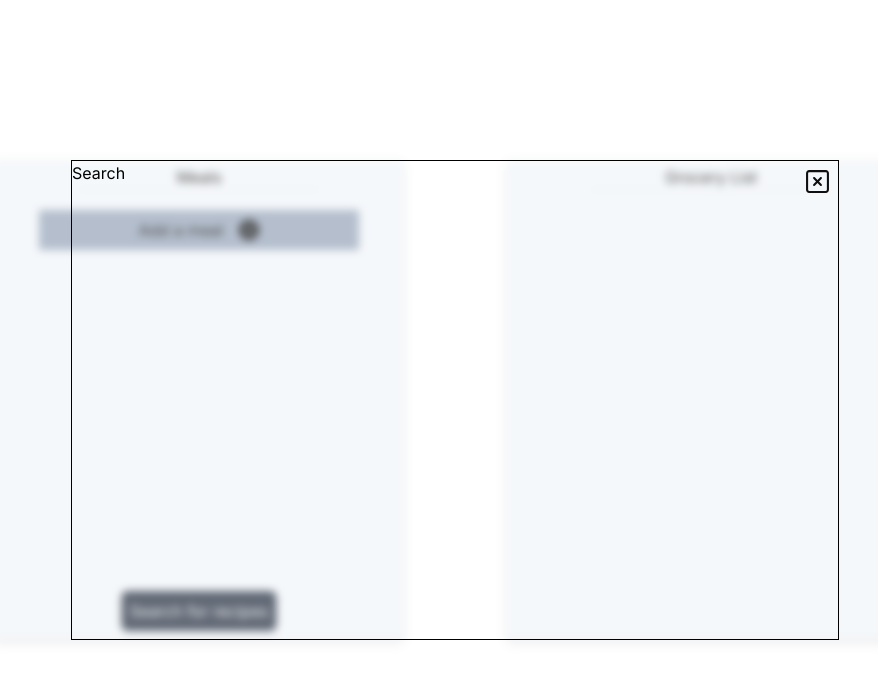
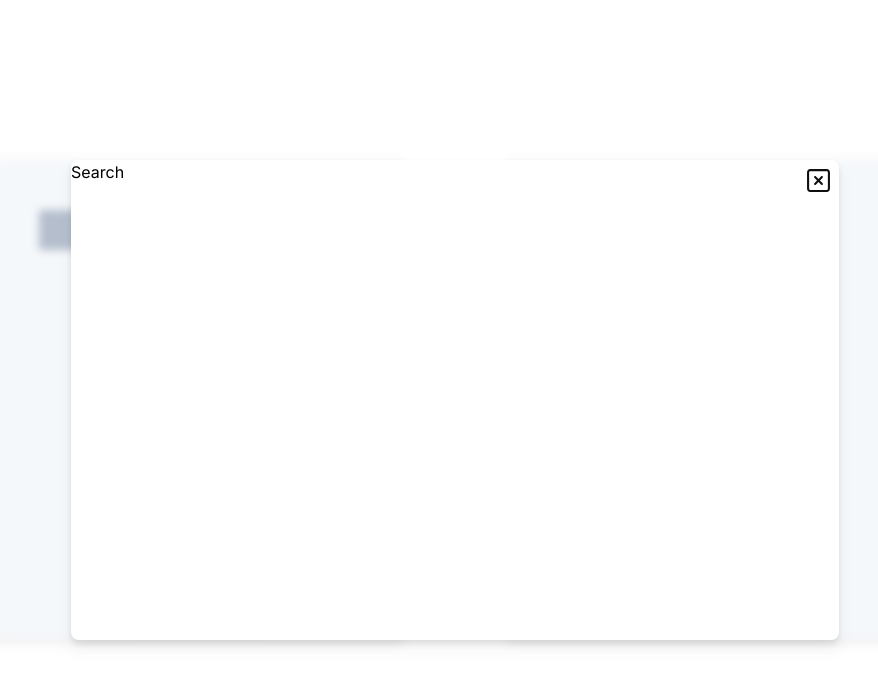
Before and after one commit to jon-tschida/Listify_rebuild, a Next.js app: page / in a window 1280 px wide. Both pictures are taken after a click on the element "Search for recipes". Shown: the top 686 px of the page, without its empty margins (185-1063 px from the left). Built offline with nearby package versions, Linux system fonts and the light colour scheme.

Commit message:
minor styling

```diff
--- a/src/app/components/SearchRecipes.js
+++ b/src/app/components/SearchRecipes.js
@@ -7,7 +7,7 @@ export default function SearchRecipes(props) {
   const { openCloseSearchRecipes, setSearchingRecipes } = props;
   return (
     <div className="w-screen h-screen bg-white/30 backdrop-blur-sm">
-      <div className="absolute w-3/5 -translate-x-1/2 -translate-y-1/2 border border-black h-3/5 left-1/2 top-1/2">
+      <div className="absolute w-3/5 -translate-x-1/2 -translate-y-1/2 bg-white rounded-lg drop-shadow-lg h-3/5 left-1/2 top-1/2">
         <Image
           priority
           alt="close"
```
